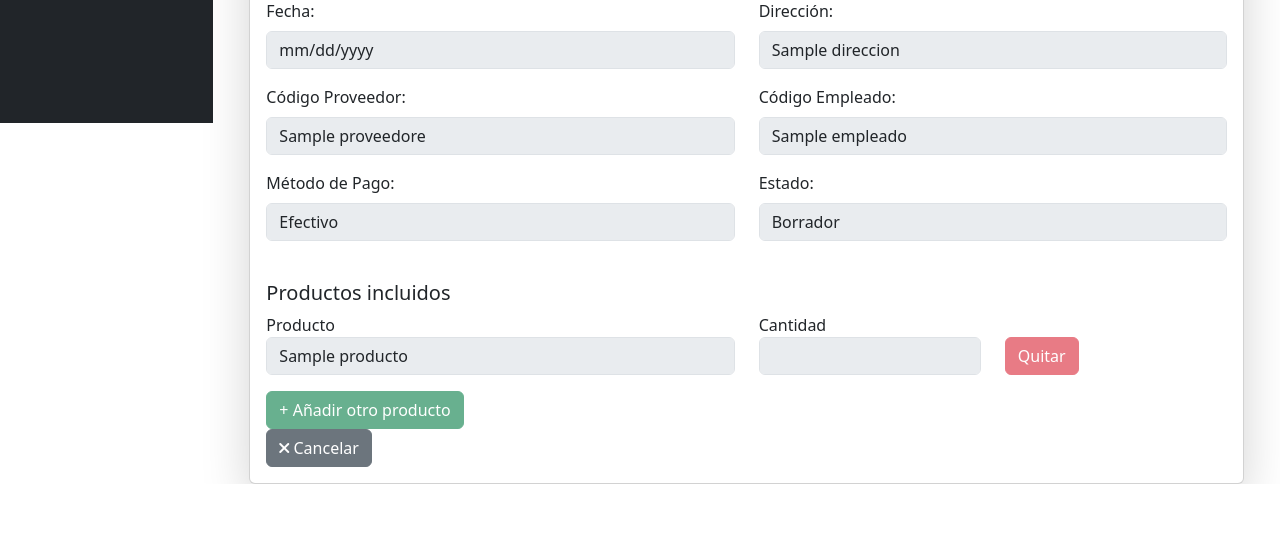
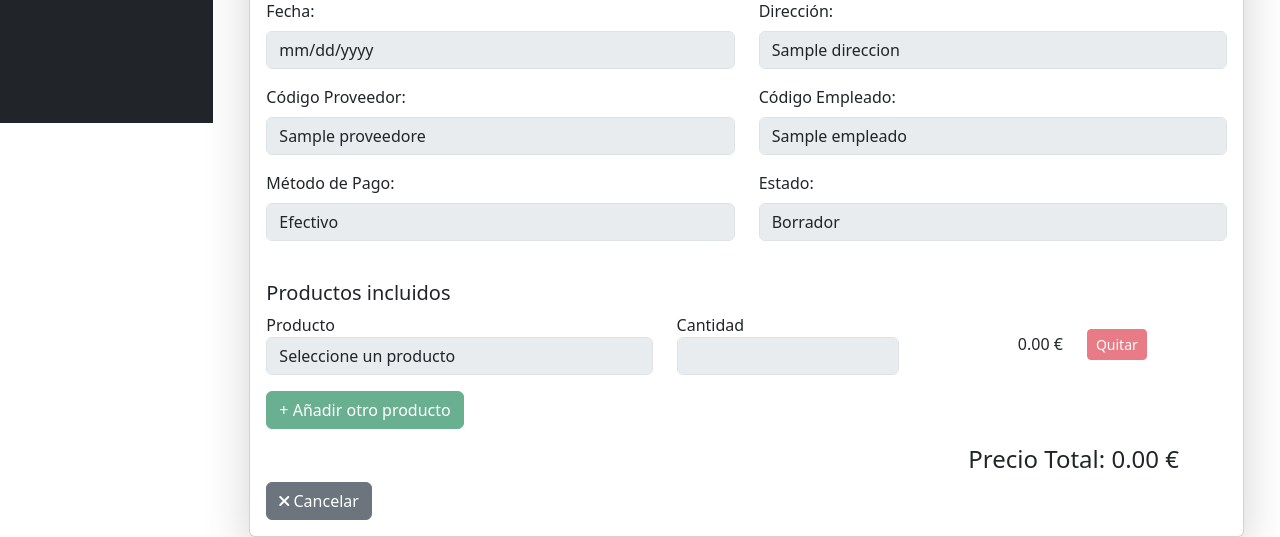
Before and after one commit to zemanue/telecom-ERP, a PHP site: template views/facturaCompra/editar.php in a window 1280 px wide. Shown: the part 677-1214 px from the top of the page. Before the commit the page ends 1161 px from the top, so only its background shows below. Run offline with PHP 8.4, Linux system fonts and the light colour scheme; the visitor is signed in with stand-in values (Sample User, id 1); the template is opened without the code that fills it: most values are stand-ins (such as "Sample title", 1, 10 or a date in 2020).

Commit message:
Precio de linea y total en editar factura de compra
Funciona con el mismo script de factura_compra.js

```diff
--- a/assets/js/factura_compra.js
+++ b/assets/js/factura_compra.js
@@ -8,7 +8,8 @@ document.addEventListener('DOMContentLoaded', function() {
         const precioLineaElement = item.querySelector('.precio-linea');
 
         if (selectElement && cantidadInputElement && precioLineaElement) {
-            const precioUnitario = parseFloat(selectElement.options[selectElement.selectedIndex].getAttribute('data-precio-compra')) || 0;
+            const selectedOption = selectElement.options[selectElement.selectedIndex];
+            const precioUnitario = parseFloat(selectedOption ? selectedOption.getAttribute('data-precio-compra') : 0) || 0;
             const cantidad = parseInt(cantidadInputElement.value) || 0;
             const precioLinea = precioUnitario * cantidad;
             precioLineaElement.textContent = `${precioLinea.toFixed(2)} €`;
@@ -25,6 +26,14 @@ document.addEventListener('DOMContentLoaded', function() {
         });
         precioTotalElement.textContent = precioTotal.toFixed(2) + ' €';
     }
+
+    // Calcular el precio de línea inicial para cada producto en la edición
+    productoContainer.querySelectorAll('.producto-item').forEach(item => {
+        calcularPrecioLinea(item);
+    });
+
+    // Calcular el precio total inicial
+    calcularPrecioTotal();
 
     // Evento al cambiar el producto
     productoContainer.addEventListener('change', function(event) {
@@ -44,10 +53,11 @@ document.addEventListener('DOMContentLoaded', function() {
         }
     });
 
-    // Evento al añadir un nuevo producto
+    // Evento al añadir un nuevo producto (clonado del existente)
     document.getElementById('add-producto').addEventListener('click', function () {
-        const item = document.querySelector('.producto-item');
-        const clone = item.cloneNode(true);
+        const firstItem = productoContainer.querySelector('.producto-item');
+        if (firstItem) {
+            const clone = firstItem.cloneNode(true);
 
             // Limpiar valores del nuevo clon
             const select = clone.querySelector('select');
@@ -56,24 +66,29 @@ document.addEventListener('DOMContentLoaded', function() {
 
             if (select) select.selectedIndex = 0;
             if (cantidadInput) cantidadInput.value = 1;
-        if (precioLineaSpan) precioLineaSpan.textContent = ' 0.00 €';
+            if (precioLineaSpan) precioLineaSpan.textContent = '0.00 €';
 
             productoContainer.appendChild(clone);
+            calcularPrecioLinea(clone); // Calcular precio para el nuevo item
             calcularPrecioTotal(); // Recalcular el total al añadir un nuevo item
+        }
     });
 
     // Manejar botón "Quitar"
     document.addEventListener('click', function (e) {
         if (e.target && e.target.classList.contains('btn-remove')) {
             const item = e.target.closest('.producto-item');
-            const allItems = document.querySelectorAll('.producto-item');
+            const allItems = productoContainer.querySelectorAll('.producto-item');
             if (allItems.length > 1) {
                 item.remove();
                 calcularPrecioTotal(); // Recalcular el total al quitar un item
+            } else if (allItems.length === 1) {
+                // Si solo queda un item, resetear sus valores
+                item.querySelector('select').selectedIndex = 0;
+                item.querySelector('input[type="number"]').value = 1;
+                item.querySelector('.precio-linea').textContent = '0.00 €';
+                calcularPrecioTotal();
             }
         }
     });
-
-    // Calcular el precio total inicial
-    calcularPrecioTotal();
 });
--- a/views/facturaCompra/editar.php
+++ b/views/facturaCompra/editar.php
@@ -123,13 +123,15 @@ Este archivo contiene el formulario de editar proveedores
                 <h5 class="mt-4">Productos incluidos</h5>
                 <div id="producto-container">
                     <?php foreach ($productos_factura as $detalle): ?>
-                        <div class="producto-item row mb-2">
-                            <div class="col-md-6">
+                        <div class="producto-item row mb-2 align-items-center">
+                            <div class="col-md-5">
                                 <label>Producto</label>
-                                <select name="productos[]" class="form-control" required
+                                <select name="productos[]" class="form-control producto-select" required
                                     <?php if ($factura['estado'] !== 'Borrador') echo 'disabled'; ?>>
+                                    <option value="">Seleccione un producto</option>
                                     <?php foreach ($productos as $producto): ?>
                                         <option value="<?php echo $producto['codigo']; ?>"
+                                            data-precio-compra="<?php echo $producto['precio_compra']; ?>"
                                             <?php echo $producto['codigo'] == $detalle['codigo_producto'] ? 'selected' : ''; ?>>
                                             <?php echo $producto['nombre']; ?>
                                         </option>
@@ -138,23 +140,34 @@ Este archivo contiene el formulario de editar proveedores
                             </div>
                             <div class="col-md-3">
                                 <label>Cantidad</label>
-                                <input type="number" name="cantidades[]" class="form-control"
-                                    value="<?= $detalle['cantidad'] ?>" required
+                                <input type="number" name="cantidades[]" class="form-control cantidad-input"
+                                    value="<?= $detalle['cantidad'] ?>" min="1" required
                                     <?php if ($factura['estado'] !== 'Borrador') echo 'disabled'; ?>>
                             </div>
-                            <div class="col-md-3 d-flex align-items-end">
-                                <button type="button" class="btn btn-danger btn-remove"
+                            <div class="col-md-2 text-end">
+                                <span class="precio-linea">0.00 €</span>
+                                </div>
+                            <div class="col-md-2 d-flex align-items-end">
+                                <button type="button" class="btn btn-danger btn-sm btn-remove"
                                     <?php if ($factura['estado'] !== 'Borrador') echo 'disabled'; ?>>Quitar</button>
                             </div>
                         </div>
                     <?php endforeach; ?>
-                </div>
-                <button type="button" id="add-producto" class="btn btn-success mt-2"
-                    <?php if ($factura['estado'] !== 'Borrador') echo 'disabled'; ?>>+ Añadir otro producto</button>
-                <button type="submit" name="update" class="btn btn-primary"
-                    <?php if ($factura['estado'] !== 'Borrador') echo 'style="display:none;"'; ?>>
-                    <i class="fas fa-save"></i> Guardar Cambios
-                </button>
+                    </div>
+
+                    <div class="mb-3">
+                        <button type="button" id="add-producto" class="btn btn-success mt-2" <?php if ($factura['estado'] !== 'Borrador')
+                            echo 'disabled'; ?>>+ Añadir otro producto</button>
+                    </div>
+
+                    <div class="text-end me-5">
+                        <h4>Precio Total: <span id="precio-total">0.00 €</span></h4>
+                    </div>
+
+                    <button type="submit" name="update" class="btn btn-primary" <?php if ($factura['estado'] !== 'Borrador')
+                        echo 'style="display:none;"'; ?>>
+                        <i class="fas fa-save"></i> Guardar Cambios
+                    </button>
             </form>
 
             <a href="../controllers/FacturaCompraController.php?action=list" class="btn btn-secondary"><i
@@ -163,17 +176,4 @@ Este archivo contiene el formulario de editar proveedores
     </div>
 </div>
 
-<script>
-    document.getElementById('add-producto').addEventListener('click', () => {
-        const container = document.getElementById('producto-container');
-        const newItem = container.firstElementChild.cloneNode(true);
-        newItem.querySelectorAll('input, select').forEach(el => el.value = '');
-        container.appendChild(newItem);
-    });
-
-    document.addEventListener('click', function (e) {
-        if (e.target.classList.contains('btn-remove')) {
-            e.target.closest('.producto-item').remove();
-        }
-    });
-</script>
+<script src="../assets/js/factura_compra.js"></script>
```
Lines whose indentation alone changed are shown as unchanged.
